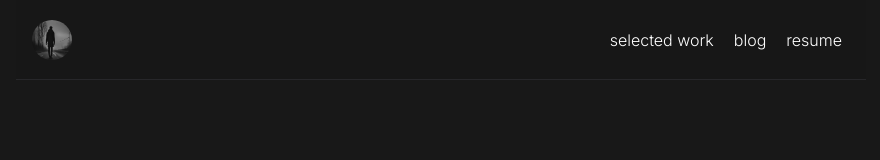
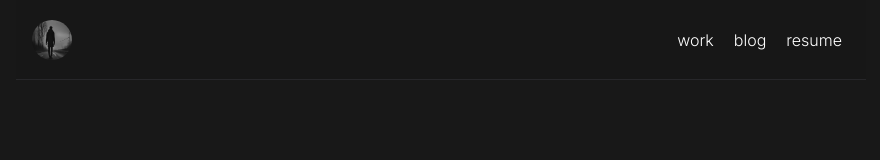
Before and after one commit to DLee1993/website, a Next.js app: page / in a window 1280 px wide. Shown: the top 160 px of the page, without its empty margins (199-1079 px from the left). Built offline with nearby package versions, Linux system fonts and the light colour scheme.

Commit message:
changed selected work to work

```diff
--- a/app/components/Header.tsx
+++ b/app/components/Header.tsx
@@ -17,7 +17,7 @@ const Header = () => {
             <ul className="flex sm:gap-1 transition-all">
                 <li>
                     <Link href="/selectedWork" className="customLinkHover">
-                        selected work
+                        work
                     </Link>
                 </li>
                 <li>
```
